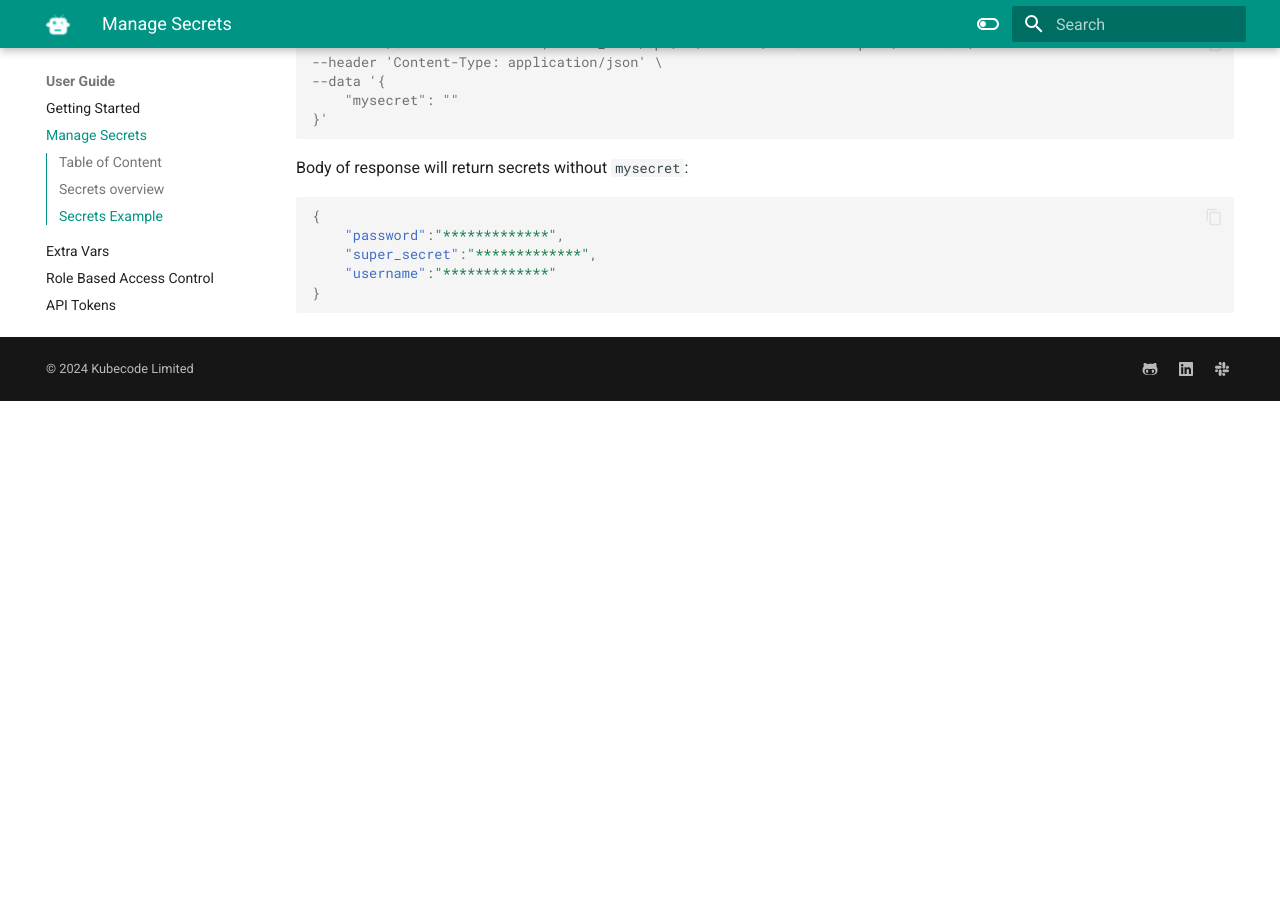
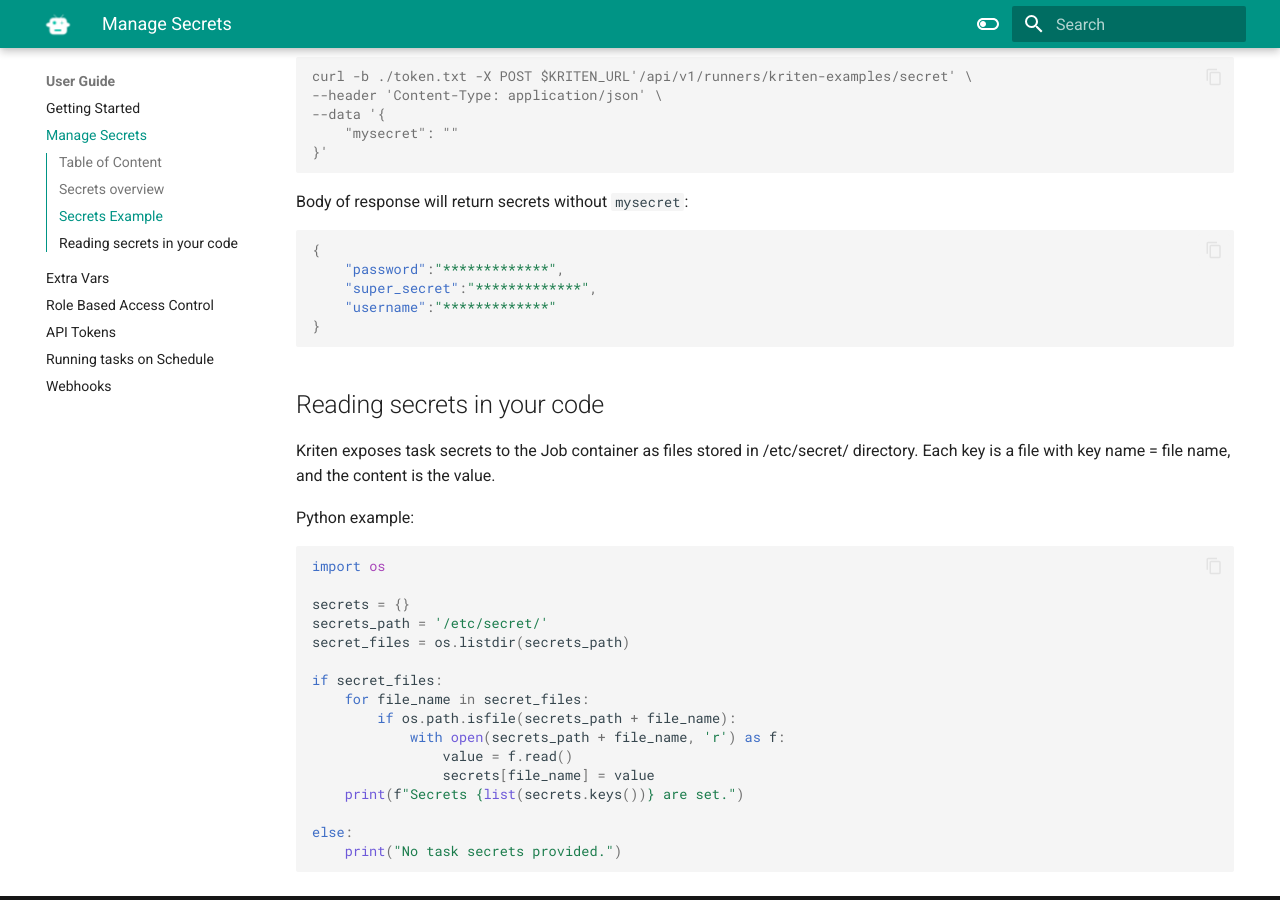
Before and after one commit to kriten-io/kriten-docs, an MkDocs documentation site: the page built from docs/user_guide/manage_secrets.md, in a window 1280 px wide and 900 px high, scrolled down 4433 px. Built offline with MkDocs 1.6.1 and Material for MkDocs 9.7.7, drawn with Linux system fonts in a browser that asks for light colours; before the commit the page ends 4834 px from its top, so only the background shows below that; some of the changed text lies outside the part shown.

Commit message:
Add 'Reading secrets in your code' section
Added a section on reading secrets in your code with a Python example.

````diff
--- a/docs/user_guide/manage_secrets.md
+++ b/docs/user_guide/manage_secrets.md
@@ -4,6 +4,7 @@
 
 - [Secrets overview](#secrets-overview)
 - [Secrets example](#secrets-example)
+- [Reading secrets in your code](#reading-secrets-in-your-code)
 
 ## Secrets overview
 
@@ -236,3 +237,29 @@
     "username":"*************"
 }
 ```
+
+## Reading secrets in your code
+
+Kriten exposes task secrets to the Job container as files stored in /etc/secret/ directory.
+Each key is a file with key name = file name, and the content is the value.
+
+Python example:
+
+```python
+import os
+
+secrets = {}
+secrets_path = '/etc/secret/'
+secret_files = os.listdir(secrets_path)
+
+if secret_files:
+    for file_name in secret_files:
+        if os.path.isfile(secrets_path + file_name):
+            with open(secrets_path + file_name, 'r') as f:
+                value = f.read()
+                secrets[file_name] = value
+    print(f"Secrets {list(secrets.keys())} are set.")
+
+else:
+    print("No task secrets provided.")
+```
````
